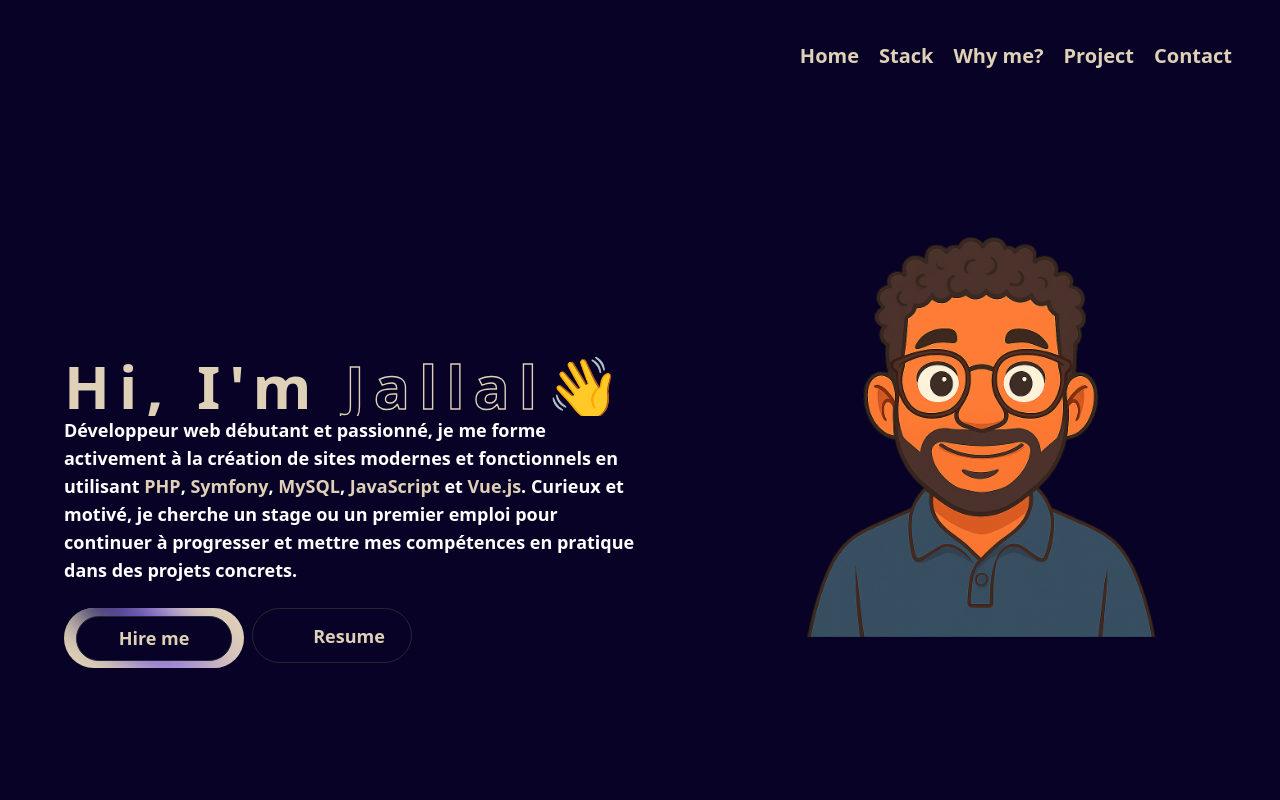
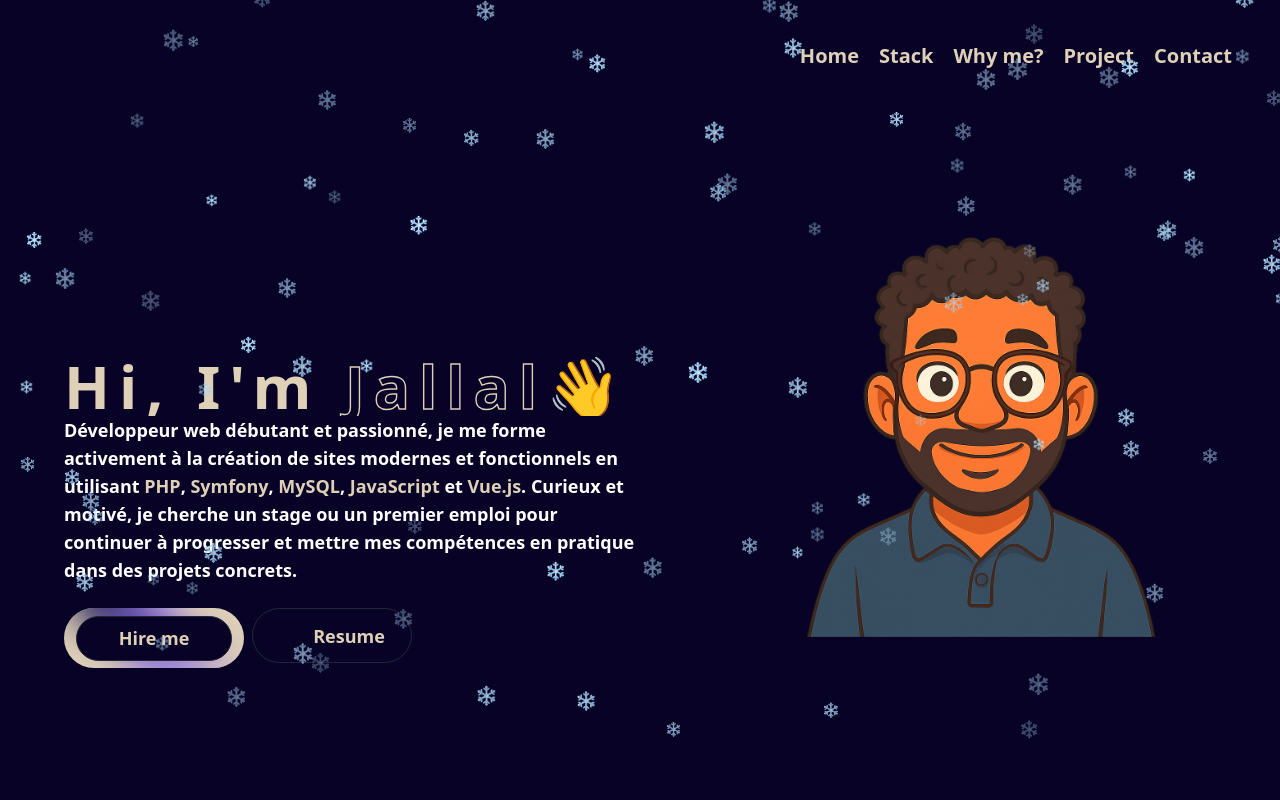
Before and after one commit to j4ll4l/my-portfolio, a Vue app: page / in a window 1280 px wide. Shown: the top 800 px of the page. Built offline with nearby package versions, Linux system fonts and the light colour scheme; some icons are missing; what tailwindcss-pseudo-elements would draw is missing.

Commit message:
Add snow effect

```diff
--- a/package.json
+++ b/package.json
@@ -16,7 +16,8 @@
     "vue": "^3.5.13",
     "vue-countup-v3": "^1.4.2",
     "vue-gtag": "^3.5.1",
-    "vue-gtag-next": "^1.14.0"
+    "vue-gtag-next": "^1.14.0",
+    "vue-snowfall": "^1.1.8"
   },
   "devDependencies": {
     "@vitejs/plugin-vue": "^5.2.3",
--- a/src/App.vue
+++ b/src/App.vue
@@ -1,5 +1,6 @@
 <script setup>
 import { defineAsyncComponent } from 'vue';
+import Snowfall from './components/UI/Snowfall.vue'
 const NavBar = defineAsyncComponent(() => import('@/components/layout/NavBar.vue'));
 const HeroSection = defineAsyncComponent(() => import('@/components/layout/HeroSection.vue'));
 const Skills = defineAsyncComponent(() => import('@/components/layout/Skills.vue'));
@@ -12,6 +13,7 @@ const BackToTop = defineAsyncComponent(() => import('@/components/layout/BackToT
 
 <template>
 <div class="bg-[#D4EBF8] dark:bg-[#080326] min-h-screen">
+  <Snowfall :count="100" />
   <NavBar />
   <HeroSection />
   <Skills />
--- /dev/null
+++ b/src/components/UI/Snowfall.vue
@@ -0,0 +1,67 @@
+<template>
+  <div class="snowfall">
+    <div
+      v-for="flake in snowflakes"
+      :key="flake.id"
+      class="snowflake"
+      :style="flake.style"
+    >
+      ❄
+    </div>
+  </div>
+</template>
+
+<script setup>
+import { ref, onMounted } from 'vue'
+
+const props = defineProps({
+  count: {
+    type: Number,
+    default: 50
+  }
+})
+
+const snowflakes = ref([])
+
+onMounted(() => {
+  for (let i = 0; i < props.count; i++) {
+    snowflakes.value.push({
+      id: i,
+      style: {
+        left: Math.random() * 100 + '%',
+        animationDuration: (Math.random() * 3 + 2) + 's',
+        animationDelay: Math.random() * 5 + 's',
+        fontSize: (Math.random() * 10 + 10) + 'px',
+        opacity: Math.random() * 0.7 + 0.3
+      }
+    })
+  }
+})
+</script>
+
+<style scoped>
+.snowfall {
+  position: fixed;
+  top: 0;
+  left: 0;
+  width: 100%;
+  height: 100%;
+  pointer-events: none;
+  z-index: 9999;
+  overflow: hidden;
+}
+
+.snowflake {
+  position: absolute;
+  top: -10%;
+  color: #fff;
+  user-select: none;
+  animation: fall linear infinite;
+}
+
+@keyframes fall {
+  to {
+    transform: translateY(100vh);
+  }
+}
+</style>
```
Also changed, not shown: 1 other file (tests, documents, lock files or other folders).
